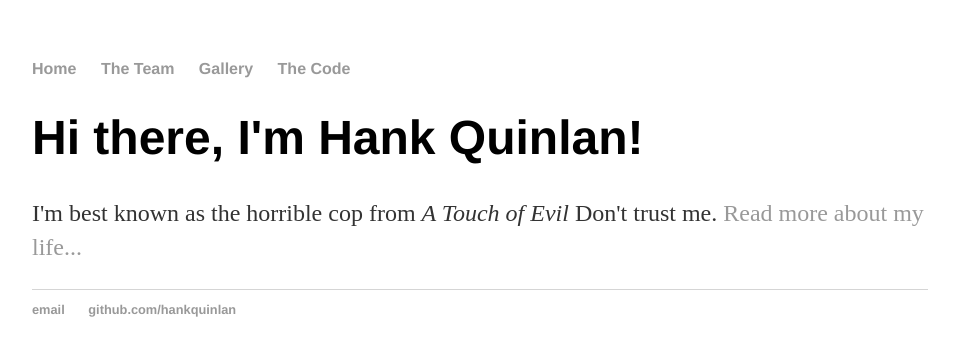
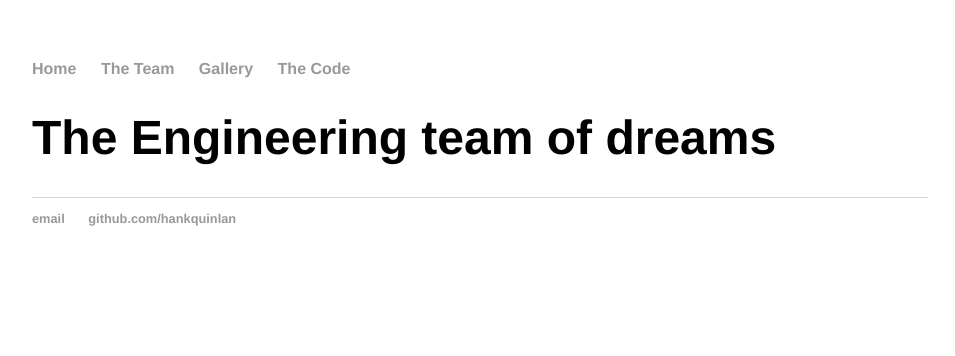
Before and after one commit to walkershanks/walkershanks.github.io, a Jekyll site: the page built from The-Team/index.html, in a window 1280 px wide. Shown: the top 356 px of the page, without its empty margins (160-1115 px from the left). Built offline with Jekyll 4.4.1, drawn with Linux system fonts in a browser that asks for light colours.

Commit message:
Update index.html

```diff
--- a/The-Team/index.html
+++ b/The-Team/index.html
@@ -1,8 +1,7 @@
 ---
 layout: default
-title: Hank Quinlan, Horrible Cop
+title: The Team
 ---
 <div class="blurb">
-	<h1>Hi there, I'm Hank Quinlan!</h1>
-	<p>I'm best known as the horrible cop from <em>A Touch of Evil</em> Don't trust me. <a href="/about">Read more about my life...</a></p>
+	<h1>The Engineering team of dreams</h1>
 </div><!-- /.blurb -->
```
